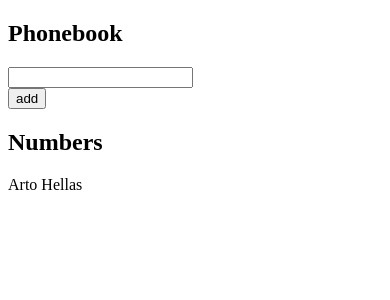
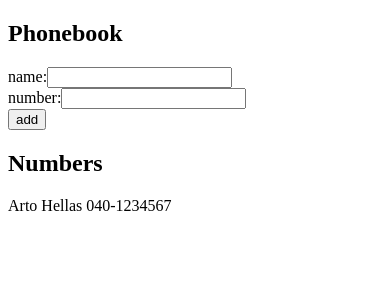
Before and after one commit to ongweisheng/fullstackopen, a React (Create React App) app in the folder part2/phonebook/: page / in a window 390 px wide. Shown: the top 300 px of the page. Built offline with nearby package versions, Linux system fonts and the light colour scheme.

Commit message:
Add code for phonebook step3

```diff
--- a/part2/phonebook/src/App.js
+++ b/part2/phonebook/src/App.js
@@ -3,21 +3,23 @@ import { useState } from 'react'
 const Person = ({ person }) => {
   return (
     <div>
-      {person.name}
+      {person.name} {person.number}
     </div>
   )
 }
 
 const App = () => {
   const [persons, setPersons] = useState([
-    { name: 'Arto Hellas' }
+    { name: 'Arto Hellas', number: "040-1234567" }
   ])
   const [newName, setNewName] = useState('')
+  const [newNumber, setNewNumber] = useState("")
 
-  const addName = (event) => {
+  const addContact = (event) => {
     event.preventDefault()
     const nameObject = {
-      name: newName
+      name: newName,
+      number: newNumber
     }
     if (persons.some((person) => person.name === newName)) {
       alert(`${newName} is already added to phonebook`)
@@ -32,14 +34,29 @@ const App = () => {
     setNewName(event.target.value)
   }
 
+  const handleNumberChange = (event) => {
+    console.log(event.target.value)
+    setNewNumber(event.target.value)
+  }
+
   return (
     <div>
       <h2>Phonebook</h2>
-      <form onSubmit={addName}>
-        <input
+      <form onSubmit={addContact}>
+        <div>
+          name:
+          <input
           value={newName}
           onChange={handleNameChange}
-        />
+          />
+        </div>
+        <div>
+          number:
+          <input
+            value={newNumber}
+            onChange={handleNumberChange}
+          />
+        </div>
         <div>
           <button type="submit">add</button>
         </div>
```
